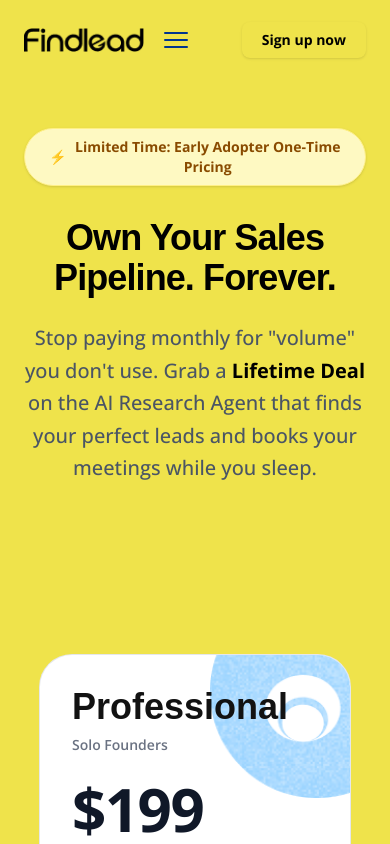
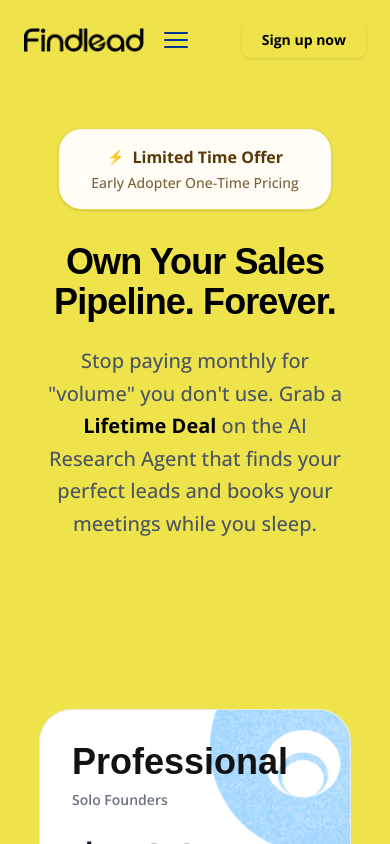
Before and after one commit to NaveenNSSKM/find-lead-copcate, a Next.js app: page /pricing in a window 390 px wide. Shown: the top 844 px of the page. Built offline with nearby package versions, Linux system fonts and the light colour scheme; a web font is replaced by a local one.

Commit message:
update-new-last

```diff
--- a/components/Pricing.tsx
+++ b/components/Pricing.tsx
@@ -14,13 +14,24 @@
         <>
             <section className="pt-32 pb-24 px-6 relative bg-[#EFE34B]">
                 <div className="max-w-[1440px] mx-auto ">
-                    <div className="text-center mb-16">
-                        <div className="inline-flex items-center justify-center gap-2 bg-yellow-100 border border-yellow-200 text-yellow-800 px-6 py-2 rounded-full text-sm font-bold mb-8 shadow-sm">
-                            <span>⚡</span>
-                            Limited Time: Early Adopter One-Time Pricing
+                    <div className="text-center mb-16 px-4 md:px-0">
+                        <div className="inline-flex flex-col md:flex-row items-center justify-center gap-1 md:gap-2 bg-[#FFFDF5] border border-[#E6D84B] text-[#5A3908] px-8 py-4 md:px-6 md:py-2 rounded-[1.5rem] md:rounded-full mb-8 shadow-sm max-w-full">
+                            {/* Mobile View */}
+                            <div className="flex items-center gap-2 md:hidden">
+                                <span className="text-orange-500 text-sm">⚡</span>
+                                <span className="font-bold text-base">Limited Time Offer</span>
+                            </div>
+                            <span className="md:hidden text-center text-[#5A3908]/80 font-medium text-sm">
+                                Early Adopter One-Time Pricing
+                            </span>
+
+                            {/* Desktop View */}
+                            <span className="hidden md:inline-flex items-center gap-2 font-bold text-sm">
+                                <span>⚡</span> Limited Time: Early Adopter One-Time Pricing
+                            </span>
                         </div>
 
-                        <h1 className="text-4xl md:text-7xl font-heading font-bold mb-6 tracking-tight text-black">
+                        <h1 className="text-4xl md:text-7xl font-heading font-bold mb-6 tracking-tight text-black leading-[1.1]">
                             Own Your Sales Pipeline. Forever.
                         </h1>
                         <p className="text-xl md:text-2xl text-gray-600 font-medium max-w-4xl mx-auto leading-relaxed">
```
Also changed, not shown: app/layout.tsx (+1 -1 lines), public/images/favicon.png (added).
